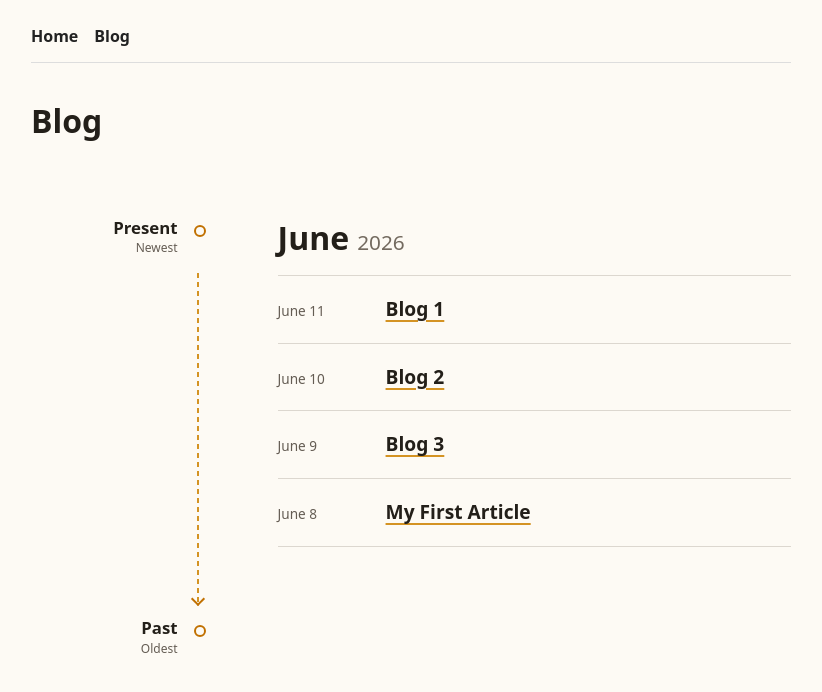
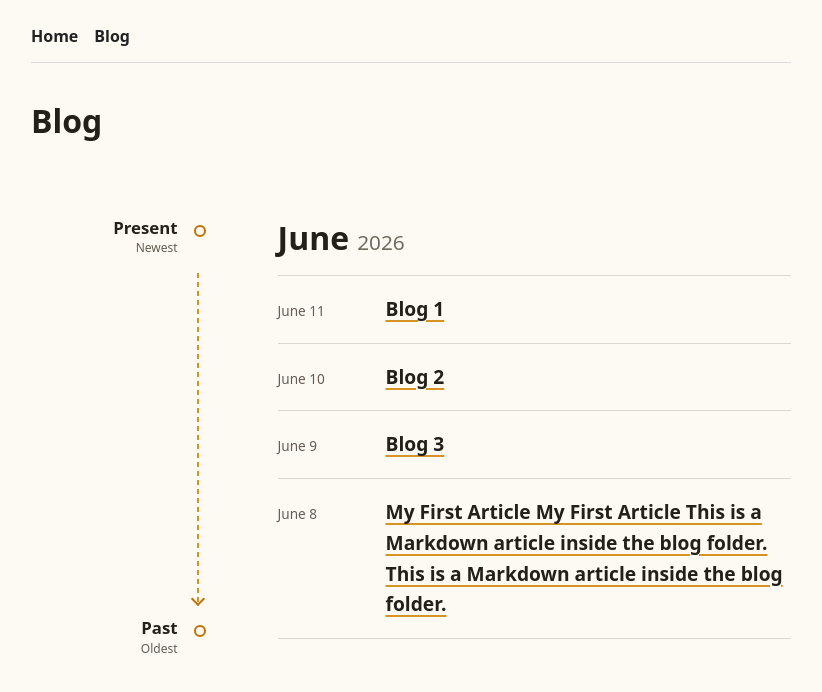
Before and after one commit to mister-one/mister-one.github.io, a Jekyll site: the page built from blog/index.md, in a window 1280 px wide. Shown: the top 692 px of the page, without its empty margins (229-1051 px from the left). Built offline with Jekyll 4.4.1, drawn with Linux system fonts in a browser that asks for light colours.

Commit message:
Update index.md

```diff
--- a/blog/index.md
+++ b/blog/index.md
@@ -37,7 +37,7 @@ permalink: /blog/
         </li>
         <li class="timeline-entry">
           <time datetime="2026-06-08">June 8</time>
-          <a href="{{ '/blog/my-first-article/' | relative_url }}">My First Article</a>
+          <a href="{{ '/blog/my-first-article/' | relative_url }}">My First Article My First Article This is a Markdown article inside the blog folder. This is a Markdown article inside the blog folder.</a>
         </li>
       </ol>
     </section>
```
